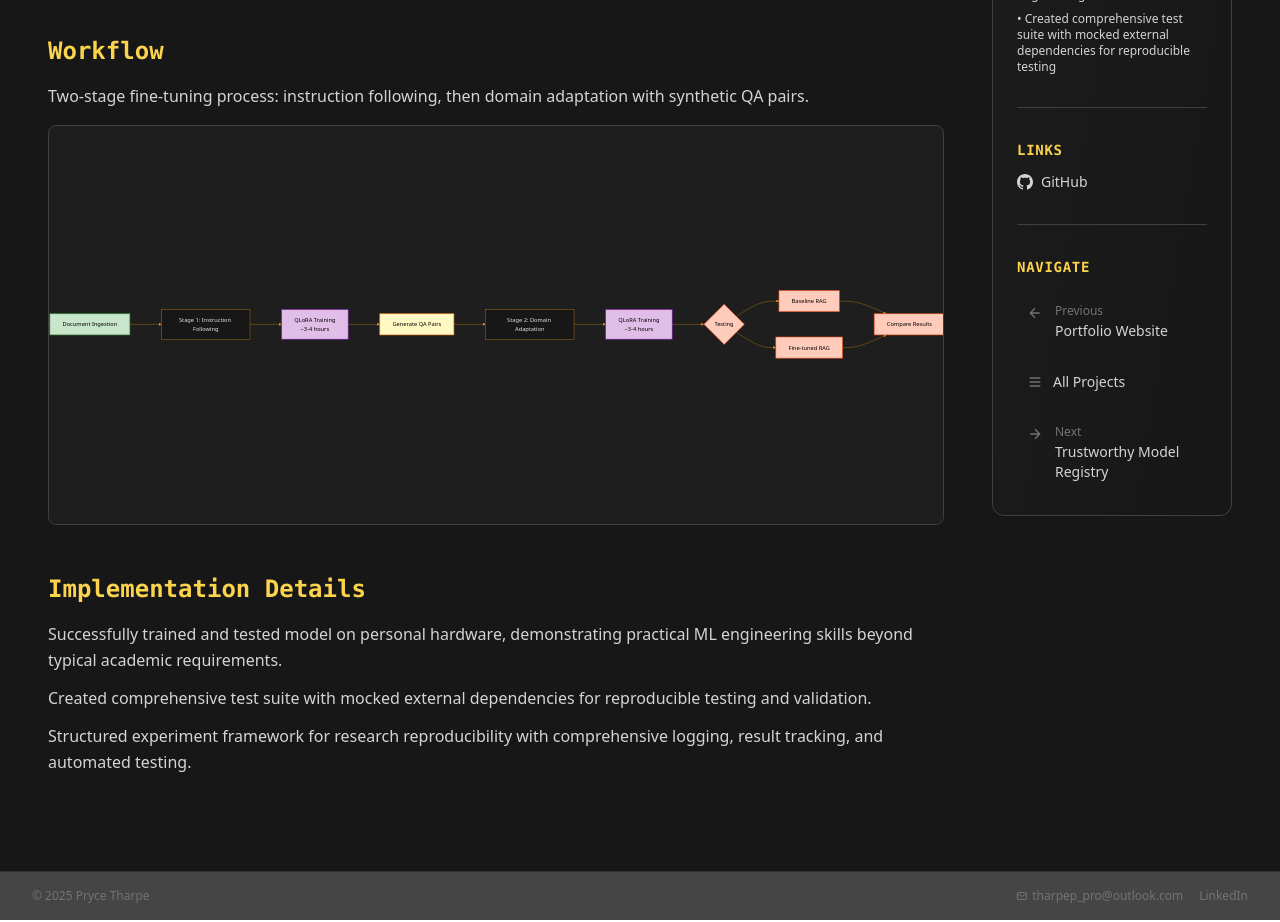
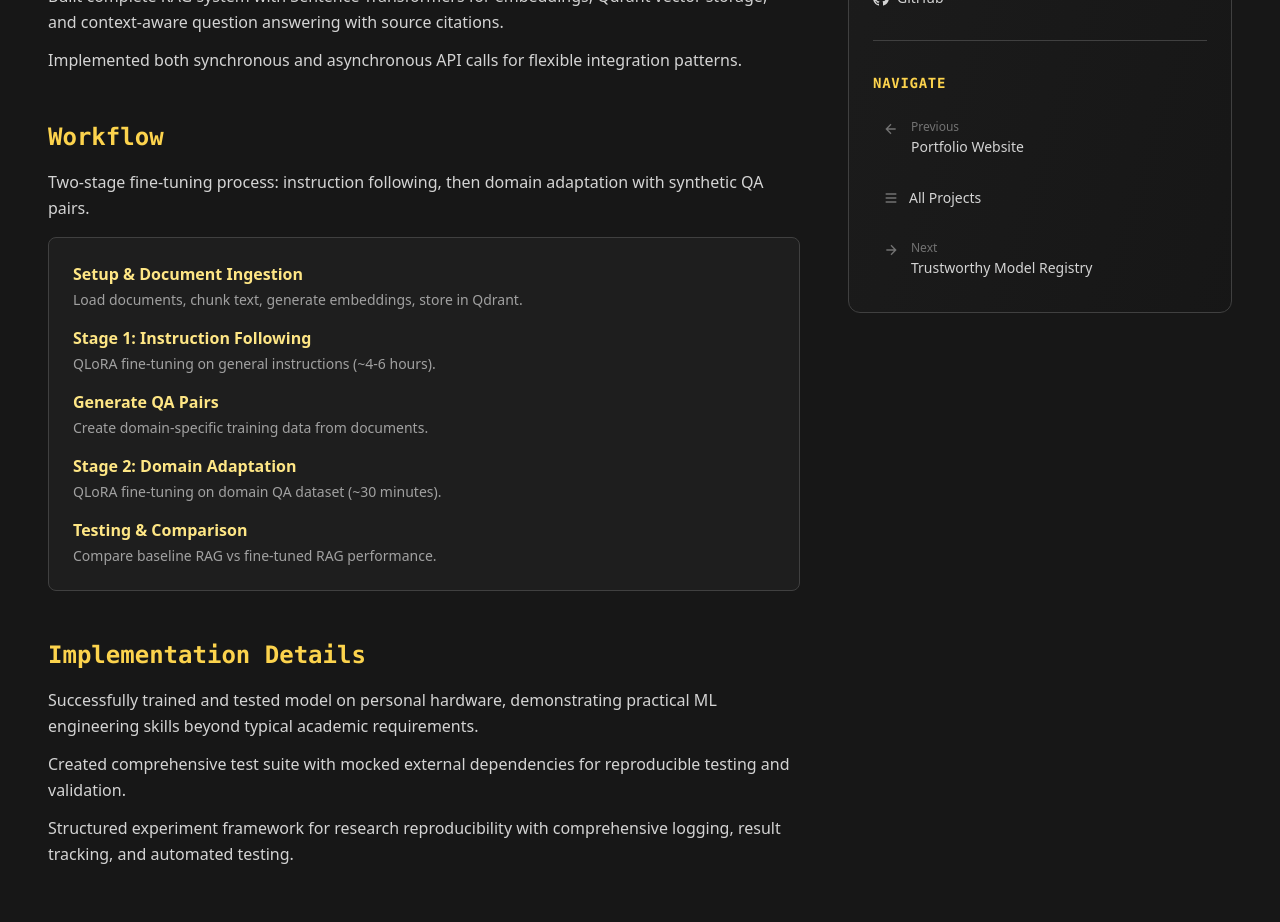
Before and after one commit to tharpep/portfolio, a Next.js app: page /projects/simrag-reproduction in a window 1280 px wide. Shown: the part 1080-2002 px from the top of the page. Built offline with nearby package versions, Linux system fonts and the light colour scheme.

Commit message:
more navbar udpates and simrag page update

```diff
--- a/src/app/projects/simrag-reproduction/page.tsx
+++ b/src/app/projects/simrag-reproduction/page.tsx
@@ -1,7 +1,6 @@
 import type { Metadata } from "next";
 import Link from "next/link";
 import { getProjectBySlug, getNextProject, getPreviousProject } from "@/lib/getProjects";
-import MermaidDiagram from "@/components/MermaidDiagram";
 
 export const metadata: Metadata = {
   title: "SimRAG Reproduction Study – Projects – Pryce Tharpe",
@@ -133,38 +132,31 @@ export default function SimRAGReproduction() {
                 <p>
                   Two-stage fine-tuning process: instruction following, then domain adaptation with synthetic QA pairs.
                 </p>
-                <div className="bg-neutral-800/50 border border-neutral-700 rounded-lg p-8 overflow-x-auto min-h-[400px] flex items-center justify-center">
-                  <div className="min-w-[1200px]">
-                    <MermaidDiagram
-                      chart={`flowchart LR
-    Start([Start]) --> Setup[Setup & Config]
-    Setup --> Ingest[Document Ingestion]
-    Ingest --> Stage1[Stage 1: Instruction Following]
-    Stage1 --> Train1[QLoRA Training<br/>~3-4 hours]
-    Train1 --> GenerateQA[Generate QA Pairs]
-    GenerateQA --> Stage2[Stage 2: Domain Adaptation]
-    Stage2 --> Train2[QLoRA Training<br/>~3-4 hours]
-    Train2 --> Test{Testing}
-    Test --> Baseline[Baseline RAG]
-    Test --> FineTuned[Fine-tuned RAG]
-    Baseline --> Compare[Compare Results]
-    FineTuned --> Compare
-    Compare --> Results[Display Results]
-    Results --> End([End])
 
-    style Start fill:#b3e5fc,stroke:#0277bd,stroke-width:2px,color:#000
-    style Setup fill:#b3e5fc,stroke:#0277bd,stroke-width:2px,color:#000
-    style End fill:#b3e5fc,stroke:#0277bd,stroke-width:2px,color:#000
-    style Ingest fill:#c8e6c9,stroke:#388e3c,stroke-width:2px,color:#000
-    style Train1 fill:#e1bee7,stroke:#7b1fa2,stroke-width:2px,color:#000
-    style Train2 fill:#e1bee7,stroke:#7b1fa2,stroke-width:2px,color:#000
-    style GenerateQA fill:#fff9c4,stroke:#f57f17,stroke-width:2px,color:#000
-    style Baseline fill:#ffccbc,stroke:#e64a19,stroke-width:2px,color:#000
-    style FineTuned fill:#ffccbc,stroke:#e64a19,stroke-width:2px,color:#000
-    style Compare fill:#ffccbc,stroke:#e64a19,stroke-width:2px,color:#000
-    style Test fill:#ffccbc,stroke:#e64a19,stroke-width:2px,color:#000
-    style Results fill:#fff9c4,stroke:#f57f17,stroke-width:2px,color:#000`}
-                    />
+                <div className="bg-neutral-800/50 border border-neutral-700 rounded-lg p-6 space-y-4">
+                  <div>
+                    <h3 className="text-base font-semibold text-amber-200 mb-1">Setup & Document Ingestion</h3>
+                    <p className="text-sm text-neutral-400">Load documents, chunk text, generate embeddings, store in Qdrant.</p>
+                  </div>
+
+                  <div>
+                    <h3 className="text-base font-semibold text-amber-200 mb-1">Stage 1: Instruction Following</h3>
+                    <p className="text-sm text-neutral-400">QLoRA fine-tuning on general instructions (~4-6 hours).</p>
+                  </div>
+
+                  <div>
+                    <h3 className="text-base font-semibold text-amber-200 mb-1">Generate QA Pairs</h3>
+                    <p className="text-sm text-neutral-400">Create domain-specific training data from documents.</p>
+                  </div>
+
+                  <div>
+                    <h3 className="text-base font-semibold text-amber-200 mb-1">Stage 2: Domain Adaptation</h3>
+                    <p className="text-sm text-neutral-400">QLoRA fine-tuning on domain QA dataset (~30 minutes).</p>
+                  </div>
+
+                  <div>
+                    <h3 className="text-base font-semibold text-amber-200 mb-1">Testing & Comparison</h3>
+                    <p className="text-sm text-neutral-400">Compare baseline RAG vs fine-tuned RAG performance.</p>
                   </div>
                 </div>
               </div>
```
